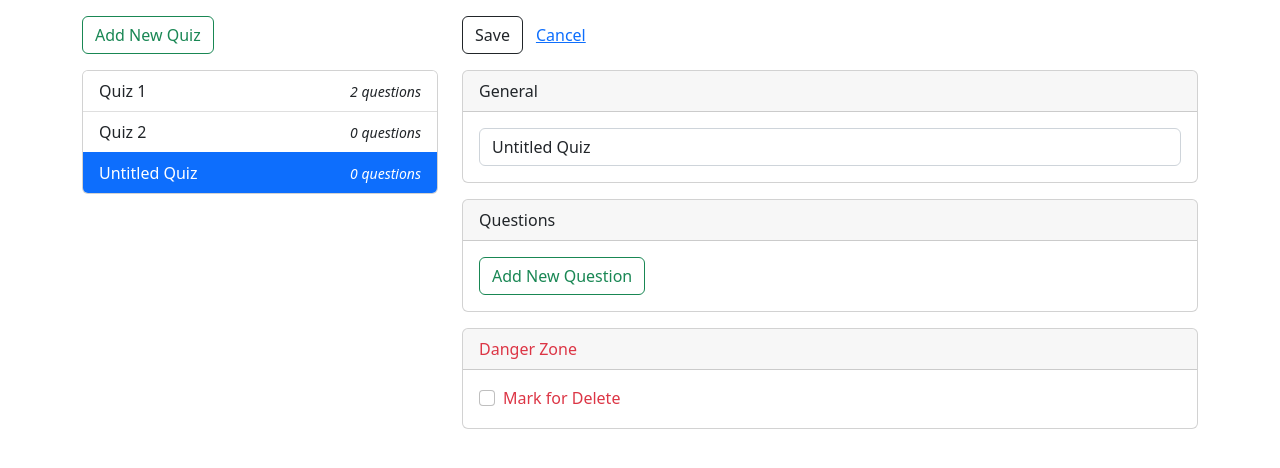
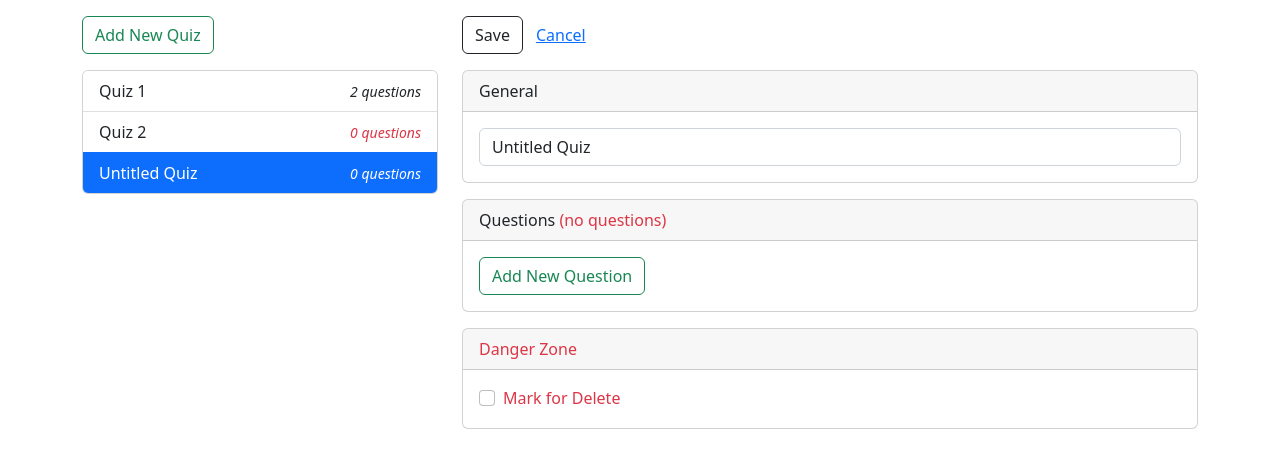
Before and after one commit to tsteelematc/quiz-editor-22f, an Angular app: page / in a window 1280 px wide. Both pictures are taken after a click on the button "Add New Quiz". Shown: the top 468 px of the page. Built offline with nearby package versions, Linux system fonts and the light colour scheme.

Commit message:
Visual indication when 0 questions for a quiz...

```diff
--- a/src/app/app.component.html
+++ b/src/app/app.component.html
@@ -21,7 +21,10 @@
             >
               {{ q.quizName }}
             </span>
-            <small class="fst-italic fw-lighter text-nowrap">
+            <small
+              class="fst-italic fw-lighter text-nowrap"
+              [class.text-danger]="q.quizQuestions.length === 0 && q !== selectedQuiz"
+            >
               {{ q.quizQuestions.length }} question<span *ngIf="q.quizQuestions.length !== 1">s</span>
             </small>
           </button>
@@ -54,6 +57,12 @@
       <div class="card mt-3">
         <div class="card-header">
           Questions
+          <span
+            class="text-danger"
+            *ngIf="selectedQuiz.quizQuestions.length === 0"
+          >
+            (no questions)
+          </span>
         </div>
         <div class="card-body">
           <button
```
